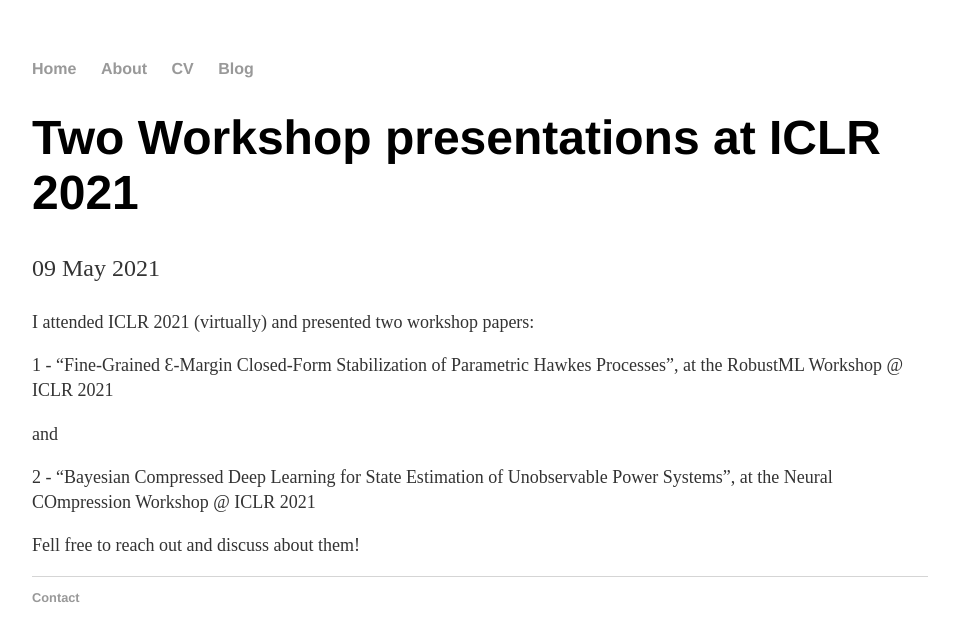
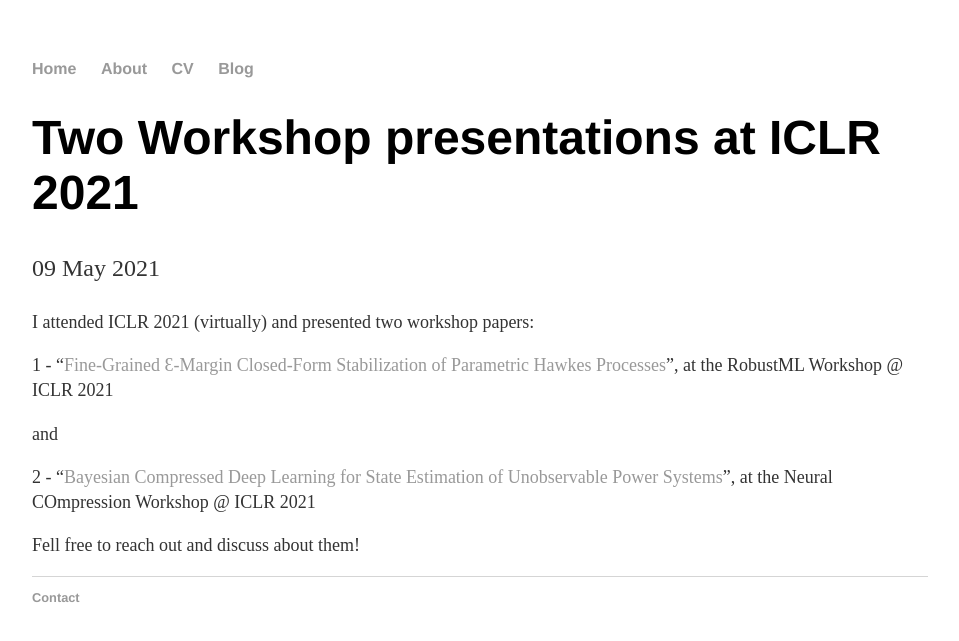
Before and after one commit to rafael-glima/rafael-glima.github.io, a Jekyll site: the page built from _posts/2021-05-09-post-4.md, in a window 1280 px wide. Shown: the top 641 px of the page, without its empty margins (160-1119 px from the left). Built offline with Jekyll 4.4.1, drawn with Linux system fonts in a browser that asks for light colours; some of the changed lines change nothing that is shown.

Commit message:
Added new post

```diff
--- a/_posts/2021-05-09-post-4.md
+++ b/_posts/2021-05-09-post-4.md
@@ -6,10 +6,10 @@
 
 I attended ICLR 2021 (virtually) and presented two workshop papers:
 
-1 - "Fine-Grained Ɛ-Margin Closed-Form Stabilization of Parametric Hawkes Processes", at the RobustML Workshop @ ICLR 2021
+1 - "[Fine-Grained Ɛ-Margin Closed-Form Stabilization of Parametric Hawkes Processes](https://sites.google.com/connect.hku.hk/robustml-2021/accepted-papers/paper-006)", at the RobustML Workshop @ ICLR 2021
 
 and
 
-2 - "Bayesian Compressed Deep Learning for State Estimation of Unobservable Power Systems", at the Neural COmpression Workshop @ ICLR 2021
+2 - "[Bayesian Compressed Deep Learning for State Estimation of Unobservable Power Systems](https://openreview.net/pdf?id=tbIi6KUr1hq)", at the Neural COmpression Workshop @ ICLR 2021
 
 Fell free to reach out and discuss about them!
```
